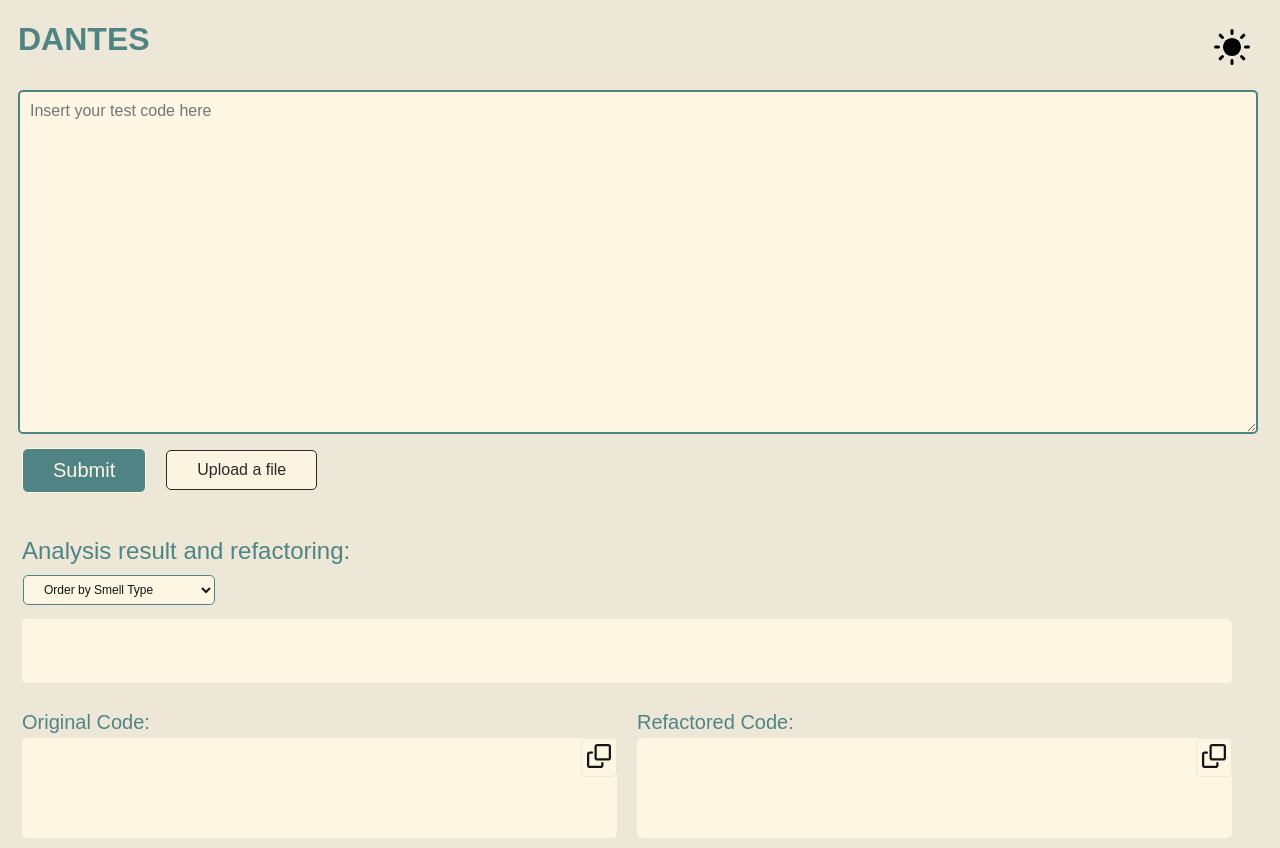
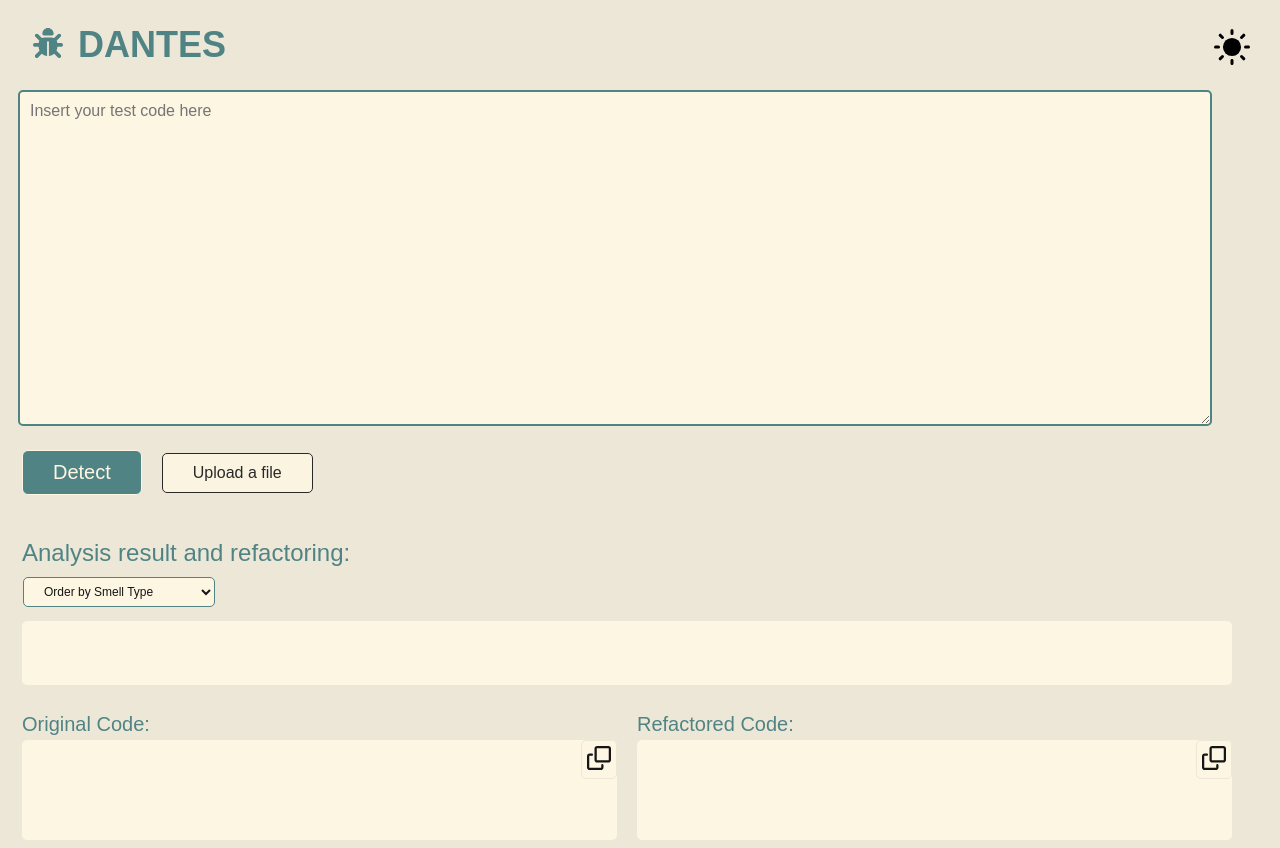
Before and after one commit to arieslab/DANTES, a website: page index.html in a window 1280 px wide. Drawn offline with nearby package versions, Linux system fonts and the light colour scheme.

Commit message:
Melhorias visuais

```diff
--- a/index.html
+++ b/index.html
@@ -42,12 +42,17 @@
       /* Change the font family here */
     }
 
+    form{
+      display: inline-block;
+    }
+
     h1 {
       color: var(--green);
       margin-left: 10px;
       font-family: 'Work Sans', sans-serif;
       font-weight: 900;
       font-variant: small-caps;
+      font-size: 36px;
     }
 
     .method {
@@ -74,18 +79,21 @@
       padding: 10px;
       margin: 10px;
       height: 200px;
-      overflow: auto;
+      margin-right: 10%;
+      display: flex;
     }
 
     /* Add styles for the textarea */
     textarea {
       background-color: var(--bg);
       color: var(--text);
-      padding: 10px;
-      margin: 10px;
+      padding-left: 10px;
+      padding-top: 10px;
+      margin-left: 10px;
+      margin-bottom: 6px;
       height: 40vh;
       /* Increase the height */
-      width: 95vw;
+      width: 92vw;
       /* Set a width */
       border-radius: 5px;
       /* Round edges */
@@ -98,6 +106,7 @@
       border-width: 2px;
       border-style: solid;
       border-color: var(--green);
+      display: flex;
     }
 
     /* Adjust the submit button style */
@@ -441,13 +450,13 @@
 </head>
 
 <body>
-  <h1>DANTES</h1>
+  <h1><svg xmlns="http://www.w3.org/2000/svg" width="60" zoomAndPan="magnify" viewBox="0 0 512 512" height="30" style="fill: var(--green);"preserveAspectRatio="xMidYMid meet" transform="translate(0, 1)" ><!--! Font Awesome Pro 6.4.2 by @fontawesome - https://fontawesome.com License - https://fontawesome.com/license (Commercial License) Copyright 2023 Fonticons, Inc. --><path d="M256 0c53 0 96 43 96 96v3.6c0 15.7-12.7 28.4-28.4 28.4H188.4c-15.7 0-28.4-12.7-28.4-28.4V96c0-53 43-96 96-96zM41.4 105.4c12.5-12.5 32.8-12.5 45.3 0l64 64c.7 .7 1.3 1.4 1.9 2.1c14.2-7.3 30.4-11.4 47.5-11.4H312c17.1 0 33.2 4.1 47.5 11.4c.6-.7 1.2-1.4 1.9-2.1l64-64c12.5-12.5 32.8-12.5 45.3 0s12.5 32.8 0 45.3l-64 64c-.7 .7-1.4 1.3-2.1 1.9c6.2 12 10.1 25.3 11.1 39.5H480c17.7 0 32 14.3 32 32s-14.3 32-32 32H416c0 24.6-5.5 47.8-15.4 68.6c2.2 1.3 4.2 2.9 6 4.8l64 64c12.5 12.5 12.5 32.8 0 45.3s-32.8 12.5-45.3 0l-63.1-63.1c-24.5 21.8-55.8 36.2-90.3 39.6V240c0-8.8-7.2-16-16-16s-16 7.2-16 16V479.2c-34.5-3.4-65.8-17.8-90.3-39.6L86.6 502.6c-12.5 12.5-32.8 12.5-45.3 0s-12.5-32.8 0-45.3l64-64c1.9-1.9 3.9-3.4 6-4.8C101.5 367.8 96 344.6 96 320H32c-17.7 0-32-14.3-32-32s14.3-32 32-32H96.3c1.1-14.1 5-27.5 11.1-39.5c-.7-.6-1.4-1.2-2.1-1.9l-64-64c-12.5-12.5-12.5-32.8 0-45.3z" fill-rule="nonzero"/></svg>DANTES</h1>
 
   <form id="myForm">
-    <textarea id="inputText" name="inputText" rows="10" cols="50" placeholder="Insert your test code here"></textarea>
+    <textarea id="inputText" name="inputText" placeholder="Insert your test code here"></textarea>
     <br>
     <div style="display:flex;    align-items: center;" class="code-container">
-      <input type="submit" value="Submit">
+      <input type="submit" value="Detect">
       <input type="file" id="fileInput" style="display: none;">
       <input type="button" class="file-button" value="Upload a file"
         onclick="document.getElementById('fileInput').click();" />
@@ -546,7 +555,8 @@
       }
       if (sortOptions.value === "testSmell") {
         testSmells.sort(function (a, b) {
-          return a.type - ab.type
+          if(a.type > b.type) return 1;
+          return -1
         });
       }
       else if (sortOptions.value === "line") {
@@ -716,7 +726,7 @@
       // var line = '<a href="#originalCodePre.' + value.lineBegin + '">Test smell ' + value.type + ' found in method ' + value.method + ' at line ' + value.lineBegin + '.<\a>';
       var a = document.createElement('a');
       // a.href = "#originalCodePre." + value.lineBegin;
-      a.innerHTML = 'Test smell <a class="smell"><b>' + value.type + '</b></a> found in method <a class="method">' + value.method + '</a> at line ' + value.lineBegin + '.';
+      a.innerHTML = '<a class="smell"><b>' + value.type + '</b></a> detected in method <a class="method">' + value.method + '</a> at line ' + value.lineBegin + '.';
       lineDiv.appendChild(a);
 
       lineDiv.className = 'line';
```
